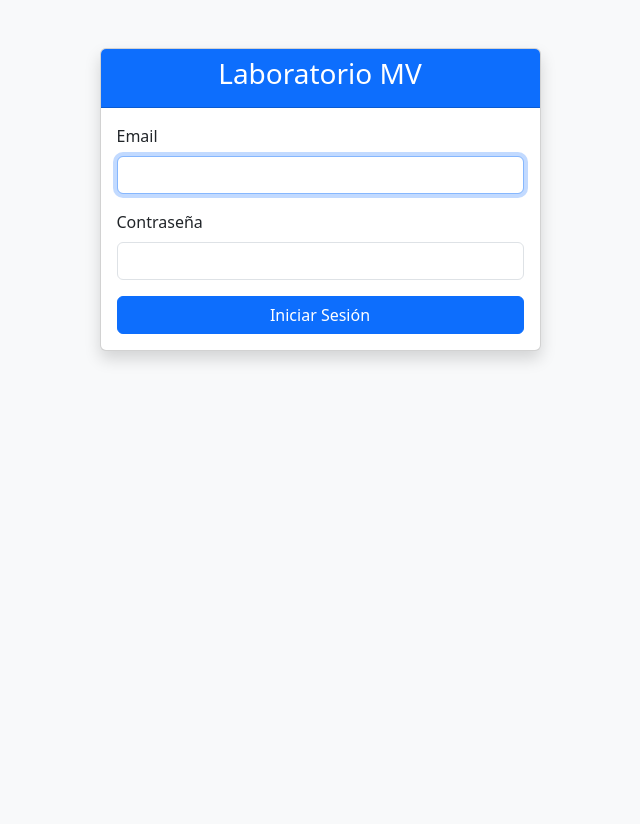
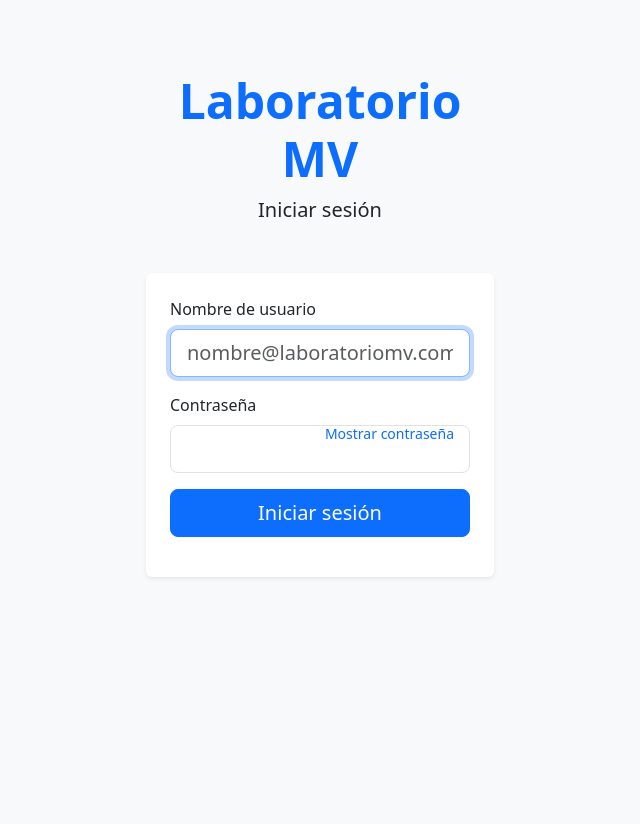
Before and after one commit to raizen1987/lab-dental, a Flask app: page / in a window 1280 px wide. Shown: the whole page, without its empty margins (320-960 px from the left). Before the commit the page ends 362 px from the top, so only its background shows below. Run offline with Flask 3, Linux system fonts and the light colour scheme; some libraries are stand-ins or nearby versions.

Commit message:
Update login.html

```diff
--- a/templates/login.html
+++ b/templates/login.html
@@ -1,28 +1,58 @@
 {% extends "base.html" %}
 
 {% block content %}
-<div class="container mt-5">
-    <div class="row justify-content-center">
-        <div class="col-md-5">
-            <div class="card shadow">
-                <div class="card-header bg-primary text-white text-center">
-                    <h3><i class="bi bi-tooth"></i> Laboratorio MV</h3>
-                </div>
-                <div class="card-body">
+<div class="container">
+    <div class="row justify-content-center align-items-start min-vh-100 pt-4 pt-md-5">
+        <div class="col-md-4">
+            <!-- Logo y título -->
+            <div class="text-center mb-5">
+                <h1 class="display-5 fw-bold text-primary">Laboratorio MV</h1>
+                <p class="lead text-dark">Iniciar sesión</p>
+            </div>
+
+            <!-- Card del formulario -->
+            <div class="card shadow-sm border-0">
+                <div class="card-body p-4">
                     <form method="POST" action="">
+                        <!-- Email / Nombre de usuario -->
                         <div class="mb-3">
-                            <label class="form-label">Email</label>
-                            <input type="email" name="email" class="form-control" required autofocus>
+                            <label for="email" class="form-label fw-medium">Nombre de usuario</label>
+                                <input type="email" name="email" id="email" class="form-control form-control-lg"
+                                    placeholder="nombre@laboratoriomv.com" value="{{ request.form.email }}" required autofocus>
                         </div>
-                        <div class="mb-3">
-                            <label class="form-label">Contraseña</label>
-                            <input type="password" name="password" class="form-control" required>
+
+                        <!-- Contraseña con ojo para mostrar/ocultar -->
+                        <div class="mb-3 position-relative">
+                            <label for="password" class="form-label fw-medium">Contraseña</label>
+                            <input type="password" name="password" id="password" class="form-control form-control-lg" required>
+                            <span class="position-absolute end-0 top-50 translate-middle-y pe-3" style="cursor: pointer;" onclick="togglePassword()">
+                                <small class="text-primary" id="toggleText">Mostrar contraseña</small>
+                            </span>
                         </div>
-                        <button type="submit" class="btn btn-primary w-100">Iniciar Sesión</button>
+                        <!-- Botón -->
+                        <button type="submit" class="btn btn-primary btn-lg w-100 mb-3">Iniciar sesión</button>
+
+
                     </form>
                 </div>
             </div>
         </div>
     </div>
 </div>
+
+<!-- Script para mostrar/ocultar contraseña -->
+<script>
+function togglePassword() {
+    const passwordInput = document.getElementById('password');
+    const toggleText = document.getElementById('toggleText');
+
+    if (passwordInput.type === 'password') {
+        passwordInput.type = 'text';
+        toggleText.textContent = 'Ocultar contraseña';
+    } else {
+        passwordInput.type = 'password';
+        toggleText.textContent = 'Mostrar contraseña';
+    }
+}
+</script>
 {% endblock %}
```
